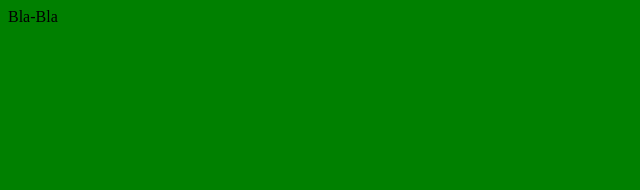
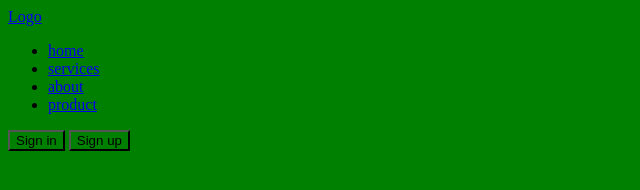
Before and after one commit to confesssa/Productly, a plain HTML site: page index.html in a window 1280 px wide. Shown: the whole page, without its empty margins (0-640 px from the left). Drawn offline with Linux system fonts and the light colour scheme.

Commit message:
feat: add Header

```diff
--- a/index.html
+++ b/index.html
@@ -7,6 +7,20 @@
   <title>Productly</title>
 </head>
 <body>
-  Bla-Bla
+  <header class="header">
+    <a class="logo" href="#">Logo</a>
+    <nav class="header__navigation">
+      <ul class="navigation">
+        <li><a href="#">home</a></li>
+        <li><a href="#">services</a></li>
+        <li><a href="#">about</a></li>
+        <li><a href="#">product</a></li>
+      </ul>
+    </nav>
+    <div class="header__buttons">
+      <button class="button button_bordered">Sign in</button>
+      <button class="button button_colored">Sign up</button>
+    </div>
+  </header>
 </body>
 </html>
```
